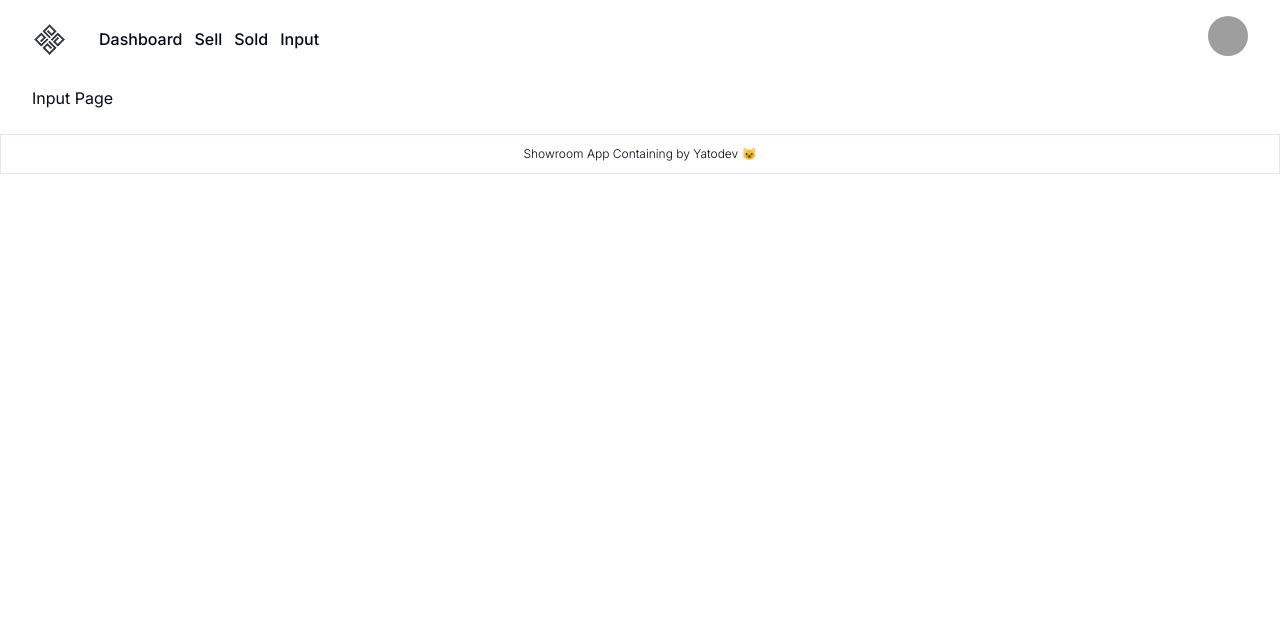
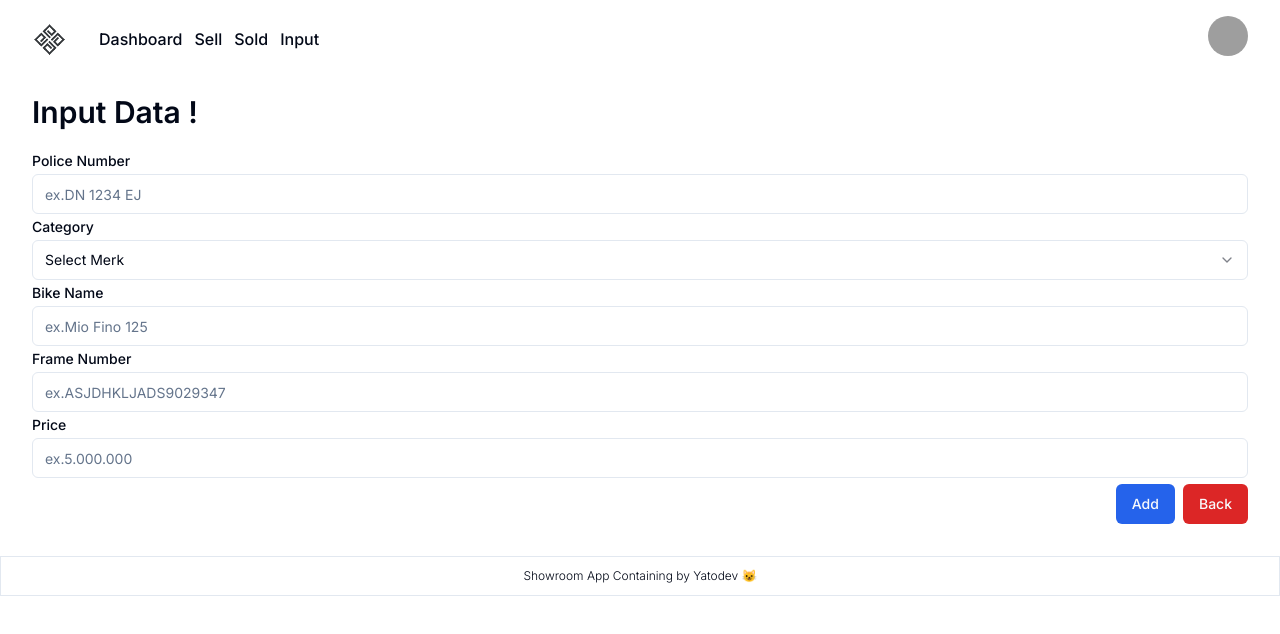
Before and after one commit to yayatooo/Showroom-Frontend, a Next.js app: page /input in a window 1280 px wide. Shown: the top 634 px of the page. Built offline with nearby package versions, Linux system fonts and the light colour scheme; grey boxes are pictures that could not be loaded.

Commit message:
add table input components

```diff
--- /dev/null
+++ b/app/common/input/components/InputBike.tsx
@@ -0,0 +1,48 @@
+import React from "react";
+import { Input } from "@/components/ui/input";
+import { Label } from "@/components/ui/label";
+import {
+  Select,
+  SelectContent,
+  SelectGroup,
+  SelectItem,
+  SelectLabel,
+  SelectTrigger,
+  SelectValue,
+} from "@/components/ui/select";
+import { Button } from "@/components/ui/button";
+
+export default function InputBike() {
+  return (
+    <div className="grid w-full items-center gap-1.5">
+      <Label htmlFor="text">Police Number</Label>
+      <Input type="text" id="text" placeholder="ex.DN 1234 EJ" />
+      <Label htmlFor="text">Category</Label>
+      <Select>
+        <SelectTrigger className="w-full">
+          <SelectValue placeholder="Select Merk" />
+        </SelectTrigger>
+        <SelectContent>
+          <SelectGroup>
+            <SelectLabel>Merk</SelectLabel>
+            <SelectItem value="apple">Yamaha</SelectItem>
+            <SelectItem value="banana">Honda</SelectItem>
+            <SelectItem value="blueberry">Suzuki</SelectItem>
+            <SelectItem value="grapes">Kawasaki</SelectItem>
+            <SelectItem value="pineapple">Vespa</SelectItem>
+          </SelectGroup>
+        </SelectContent>
+      </Select>
+      <Label htmlFor="text">Bike Name</Label>
+      <Input type="text" id="text" placeholder="ex.Mio Fino 125" />
+      <Label htmlFor="text">Frame Number</Label>
+      <Input type="text" id="text" placeholder="ex.ASJDHKLJADS9029347" />
+      <Label htmlFor="text">Price</Label>
+      <Input type="number" id="text" placeholder="ex.5.000.000" />
+      <div className="flex gap-2 justify-end">
+        <Button className="bg-blue-600 hover:bg-blue-800">Add</Button>
+        <Button className="bg-red-600 hover:bg-red-800">Back</Button>
+      </div>
+    </div>
+  );
+}
--- a/app/common/input/page.tsx
+++ b/app/common/input/page.tsx
@@ -1,7 +1,13 @@
 import React from 'react'
+import InputBike from './components/InputBike'
 
 export default function Input() {
   return (
-    <div className="container py-6">Input Page</div>
+    <div className="container py-8">
+    <div className="pb-6">
+      <h1 className="text-3xl font-semibold">Input Data !</h1>
+    </div>
+    <InputBike />
+  </div>
   )
 }
--- a/app/common/sell/page.tsx
+++ b/app/common/sell/page.tsx
@@ -1,13 +1,16 @@
 import React from "react";
 import TablesSell from "./components/TablesSell";
 import { Button } from "@/components/ui/button";
+import Link from "next/link";
 
 export default function Sell() {
   return (
     <div className="container py-8">
       <div className="flex justify-between pb-6 items-center">
         <h1 className="text-3xl font-semibold">On Stock !</h1>
-        <Button>Add Data</Button>
+        <Link href="/input">
+          <Button className="bg-blue-600 hover:bg-blue-800">Add Data</Button>
+        </Link>
       </div>
       <div>
         <TablesSell />
--- /dev/null
+++ b/components/ui/input.tsx
@@ -0,0 +1,25 @@
+import * as React from "react"
+
+import { cn } from "@/lib/utils"
+
+export interface InputProps
+  extends React.InputHTMLAttributes<HTMLInputElement> {}
+
+const Input = React.forwardRef<HTMLInputElement, InputProps>(
+  ({ className, type, ...props }, ref) => {
+    return (
+      <input
+        type={type}
+        className={cn(
+          "flex h-10 w-full rounded-md border border-input bg-background px-3 py-2 text-sm ring-offset-background file:border-0 file:bg-transparent file:text-sm file:font-medium placeholder:text-muted-foreground focus-visible:outline-none focus-visible:ring-2 focus-visible:ring-ring focus-visible:ring-offset-2 disabled:cursor-not-allowed disabled:opacity-50",
+          className
+        )}
+        ref={ref}
+        {...props}
+      />
+    )
+  }
+)
+Input.displayName = "Input"
+
+export { Input }
--- /dev/null
+++ b/components/ui/label.tsx
@@ -0,0 +1,26 @@
+"use client"
+
+import * as React from "react"
+import * as LabelPrimitive from "@radix-ui/react-label"
+import { cva, type VariantProps } from "class-variance-authority"
+
+import { cn } from "@/lib/utils"
+
+const labelVariants = cva(
+  "text-sm font-medium leading-none peer-disabled:cursor-not-allowed peer-disabled:opacity-70"
+)
+
+const Label = React.forwardRef<
+  React.ElementRef<typeof LabelPrimitive.Root>,
+  React.ComponentPropsWithoutRef<typeof LabelPrimitive.Root> &
+    VariantProps<typeof labelVariants>
+>(({ className, ...props }, ref) => (
+  <LabelPrimitive.Root
+    ref={ref}
+    className={cn(labelVariants(), className)}
+    {...props}
+  />
+))
+Label.displayName = LabelPrimitive.Root.displayName
+
+export { Label }
--- /dev/null
+++ b/components/ui/select.tsx
@@ -0,0 +1,160 @@
+"use client"
+
+import * as React from "react"
+import * as SelectPrimitive from "@radix-ui/react-select"
+import { Check, ChevronDown, ChevronUp } from "lucide-react"
+
+import { cn } from "@/lib/utils"
+
+const Select = SelectPrimitive.Root
+
+const SelectGroup = SelectPrimitive.Group
+
+const SelectValue = SelectPrimitive.Value
+
+const SelectTrigger = React.forwardRef<
+  React.ElementRef<typeof SelectPrimitive.Trigger>,
+  React.ComponentPropsWithoutRef<typeof SelectPrimitive.Trigger>
+>(({ className, children, ...props }, ref) => (
+  <SelectPrimitive.Trigger
+    ref={ref}
+    className={cn(
+      "flex h-10 w-full items-center justify-between rounded-md border border-input bg-background px-3 py-2 text-sm ring-offset-background placeholder:text-muted-foreground focus:outline-none focus:ring-2 focus:ring-ring focus:ring-offset-2 disabled:cursor-not-allowed disabled:opacity-50 [&>span]:line-clamp-1",
+      className
+    )}
+    {...props}
+  >
+    {children}
+    <SelectPrimitive.Icon asChild>
+      <ChevronDown className="h-4 w-4 opacity-50" />
+    </SelectPrimitive.Icon>
+  </SelectPrimitive.Trigger>
+))
+SelectTrigger.displayName = SelectPrimitive.Trigger.displayName
+
+const SelectScrollUpButton = React.forwardRef<
+  React.ElementRef<typeof SelectPrimitive.ScrollUpButton>,
+  React.ComponentPropsWithoutRef<typeof SelectPrimitive.ScrollUpButton>
+>(({ className, ...props }, ref) => (
+  <SelectPrimitive.ScrollUpButton
+    ref={ref}
+    className={cn(
+      "flex cursor-default items-center justify-center py-1",
+      className
+    )}
+    {...props}
+  >
+    <ChevronUp className="h-4 w-4" />
+  </SelectPrimitive.ScrollUpButton>
+))
+SelectScrollUpButton.displayName = SelectPrimitive.ScrollUpButton.displayName
+
+const SelectScrollDownButton = React.forwardRef<
+  React.ElementRef<typeof SelectPrimitive.ScrollDownButton>,
+  React.ComponentPropsWithoutRef<typeof SelectPrimitive.ScrollDownButton>
+>(({ className, ...props }, ref) => (
+  <SelectPrimitive.ScrollDownButton
+    ref={ref}
+    className={cn(
+      "flex cursor-default items-center justify-center py-1",
+      className
+    )}
+    {...props}
+  >
+    <ChevronDown className="h-4 w-4" />
+  </SelectPrimitive.ScrollDownButton>
+))
+SelectScrollDownButton.displayName =
+  SelectPrimitive.ScrollDownButton.displayName
+
+const SelectContent = React.forwardRef<
+  React.ElementRef<typeof SelectPrimitive.Content>,
+  React.ComponentPropsWithoutRef<typeof SelectPrimitive.Content>
+>(({ className, children, position = "popper", ...props }, ref) => (
+  <SelectPrimitive.Portal>
+    <SelectPrimitive.Content
+      ref={ref}
+      className={cn(
+        "relative z-50 max-h-96 min-w-[8rem] overflow-hidden rounded-md border bg-popover text-popover-foreground shadow-md data-[state=open]:animate-in data-[state=closed]:animate-out data-[state=closed]:fade-out-0 data-[state=open]:fade-in-0 data-[state=closed]:zoom-out-95 data-[state=open]:zoom-in-95 data-[side=bottom]:slide-in-from-top-2 data-[side=left]:slide-in-from-right-2 data-[side=right]:slide-in-from-left-2 data-[side=top]:slide-in-from-bottom-2",
+        position === "popper" &&
+          "data-[side=bottom]:translate-y-1 data-[side=left]:-translate-x-1 data-[side=right]:translate-x-1 data-[side=top]:-translate-y-1",
+        className
+      )}
+      position={position}
+      {...props}
+    >
+      <SelectScrollUpButton />
+      <SelectPrimitive.Viewport
+        className={cn(
+          "p-1",
+          position === "popper" &&
+            "h-[var(--radix-select-trigger-height)] w-full min-w-[var(--radix-select-trigger-width)]"
+        )}
+      >
+        {children}
+      </SelectPrimitive.Viewport>
+      <SelectScrollDownButton />
+    </SelectPrimitive.Content>
+  </SelectPrimitive.Portal>
+))
+SelectContent.displayName = SelectPrimitive.Content.displayName
+
+const SelectLabel = React.forwardRef<
+  React.ElementRef<typeof SelectPrimitive.Label>,
+  React.ComponentPropsWithoutRef<typeof SelectPrimitive.Label>
+>(({ className, ...props }, ref) => (
+  <SelectPrimitive.Label
+    ref={ref}
+    className={cn("py-1.5 pl-8 pr-2 text-sm font-semibold", className)}
+    {...props}
+  />
+))
+SelectLabel.displayName = SelectPrimitive.Label.displayName
+
+const SelectItem = React.forwardRef<
+  React.ElementRef<typeof SelectPrimitive.Item>,
+  React.ComponentPropsWithoutRef<typeof SelectPrimitive.Item>
+>(({ className, children, ...props }, ref) => (
+  <SelectPrimitive.Item
+    ref={ref}
+    className={cn(
+      "relative flex w-full cursor-default select-none items-center rounded-sm py-1.5 pl-8 pr-2 text-sm outline-none focus:bg-accent focus:text-accent-foreground data-[disabled]:pointer-events-none data-[disabled]:opacity-50",
+      className
+    )}
+    {...props}
+  >
+    <span className="absolute left-2 flex h-3.5 w-3.5 items-center justify-center">
+      <SelectPrimitive.ItemIndicator>
+        <Check className="h-4 w-4" />
+      </SelectPrimitive.ItemIndicator>
+    </span>
+
+    <SelectPrimitive.ItemText>{children}</SelectPrimitive.ItemText>
+  </SelectPrimitive.Item>
+))
+SelectItem.displayName = SelectPrimitive.Item.displayName
+
+const SelectSeparator = React.forwardRef<
+  React.ElementRef<typeof SelectPrimitive.Separator>,
+  React.ComponentPropsWithoutRef<typeof SelectPrimitive.Separator>
+>(({ className, ...props }, ref) => (
+  <SelectPrimitive.Separator
+    ref={ref}
+    className={cn("-mx-1 my-1 h-px bg-muted", className)}
+    {...props}
+  />
+))
+SelectSeparator.displayName = SelectPrimitive.Separator.displayName
+
+export {
+  Select,
+  SelectGroup,
+  SelectValue,
+  SelectTrigger,
+  SelectContent,
+  SelectLabel,
+  SelectItem,
+  SelectSeparator,
+  SelectScrollUpButton,
+  SelectScrollDownButton,
+}
--- a/package.json
+++ b/package.json
@@ -11,7 +11,9 @@
   "dependencies": {
     "@radix-ui/react-avatar": "^1.0.4",
     "@radix-ui/react-dropdown-menu": "^2.0.6",
+    "@radix-ui/react-label": "^2.0.2",
     "@radix-ui/react-menubar": "^1.0.4",
+    "@radix-ui/react-select": "^2.0.0",
     "@radix-ui/react-slot": "^1.0.2",
     "@radix-ui/react-toast": "^1.1.5",
     "class-variance-authority": "^0.7.0",
```
Also changed, not shown: 1 other file (tests, documents, lock files or other folders).
